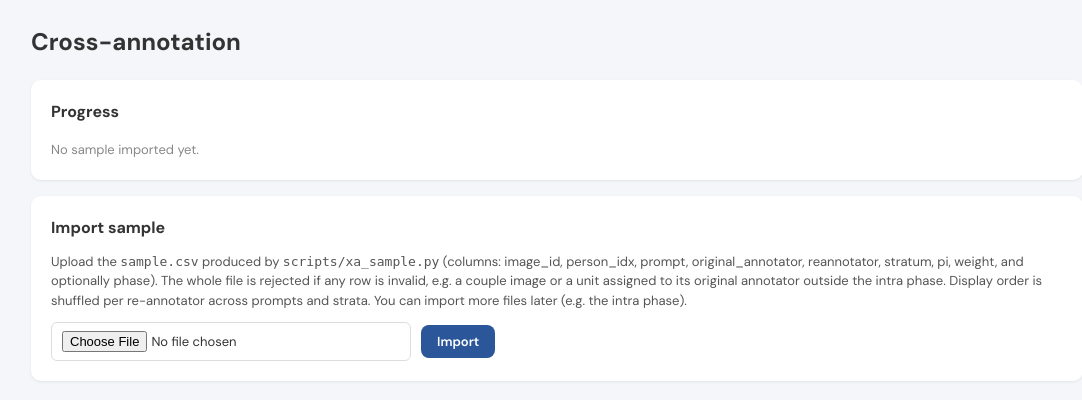
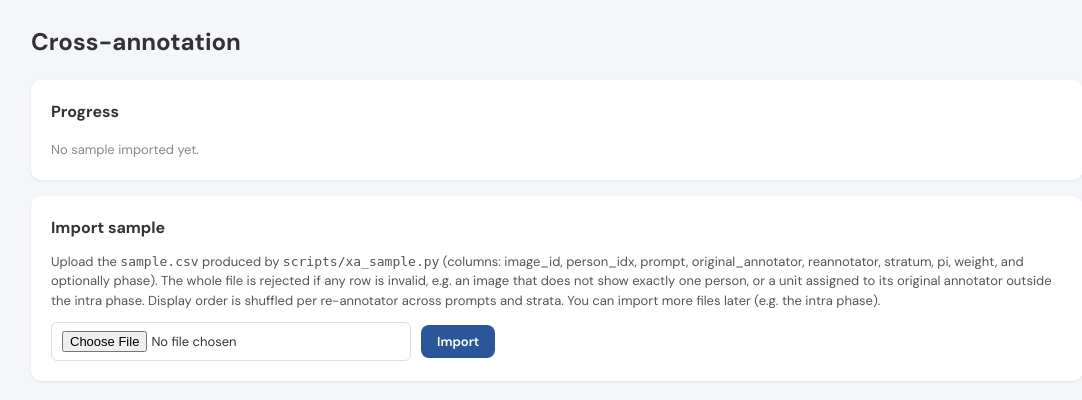
Before and after one commit to InterVisions/intervisions_annotation, a Flask app: page /admin/xa in a window 1280 px wide. Shown: the part 52-452 px from the top of the page, without its empty margins (83-1165 px from the left). Run offline with Flask 3, Linux system fonts and the light colour scheme; the visitor is signed in with stand-in values (Sample User, id 1); data comes from the database, SQL or seed files in the repository; data that the repository does not hold is empty; parts of the project's set-up code (start-up, migrations or seed data) failed here and were passed over.

Commit message:
Cross-annotation: one-person images only

```diff
--- a/app/main.py
+++ b/app/main.py
@@ -1320,7 +1320,7 @@ def admin_xa_import():
             except ValueError:
                 errors.append(f"line {line}: non-numeric image_id/person_idx/pi/weight"); continue
             ann = db.execute("""
-                SELECT u.username, c.annotation_type FROM annotations a
+                SELECT u.username, c.annotation_type, a.num_people FROM annotations a
                 JOIN tasks t ON a.task_id = t.id JOIN users u ON t.annotator_id = u.id
                 JOIN terms te ON t.term_id = te.id JOIN campaigns c ON te.campaign_id = c.id
                 WHERE a.id = ?
@@ -1332,6 +1332,8 @@ def admin_xa_import():
                 errors.append(f"line {line}: image_id {ann_id} was annotated by {ann['username']}, not {orig}")
             elif ann["annotation_type"] == "couple":
                 errors.append(f"line {line}: image_id {ann_id} is a couple image (not part of the study)")
+            elif str(ann["num_people"]) != "1":
+                errors.append(f"line {line}: image_id {ann_id} does not show exactly one person")
             elif pidx != 1:
                 errors.append(f"line {line}: invalid person_idx {pidx}")
             elif rean not in users:
--- a/app/templates/admin_xa.html
+++ b/app/templates/admin_xa.html
@@ -26,7 +26,7 @@
         </tbody>
     </table>
     <p style="font-size:12px;color:var(--gray-500);margin-top:8px">
-        A unit is one person (couple images are not part of the study). Phase <em>test</em> units are only for
+        A unit is one person; only one-person images are in the study. Phase <em>test</em> units are only for
         trying the interface; the analysis ignores them.
         The export has one row per unit with the sample information, the original labels and the new labels.
     </p>
@@ -40,7 +40,7 @@
     <p style="font-size:13px;color:var(--gray-600);margin-bottom:12px">
         Upload the <code>sample.csv</code> produced by <code>scripts/xa_sample.py</code>
         (columns: image_id, person_idx, prompt, original_annotator, reannotator, stratum, pi, weight, and optionally phase).
-        The whole file is rejected if any row is invalid, e.g. a couple image or a unit assigned to its original annotator outside the intra phase.
+        The whole file is rejected if any row is invalid, e.g. an image that does not show exactly one person, or a unit assigned to its original annotator outside the intra phase.
         Display order is shuffled per re-annotator across prompts and strata. You can import more files later (e.g. the intra phase).
     </p>
     <form method="POST" action="{{ url_for('admin_xa_import') }}" enctype="multipart/form-data"
```
Also changed, not shown: scripts/xa_sample.py (+5 -4 lines), README.md.
